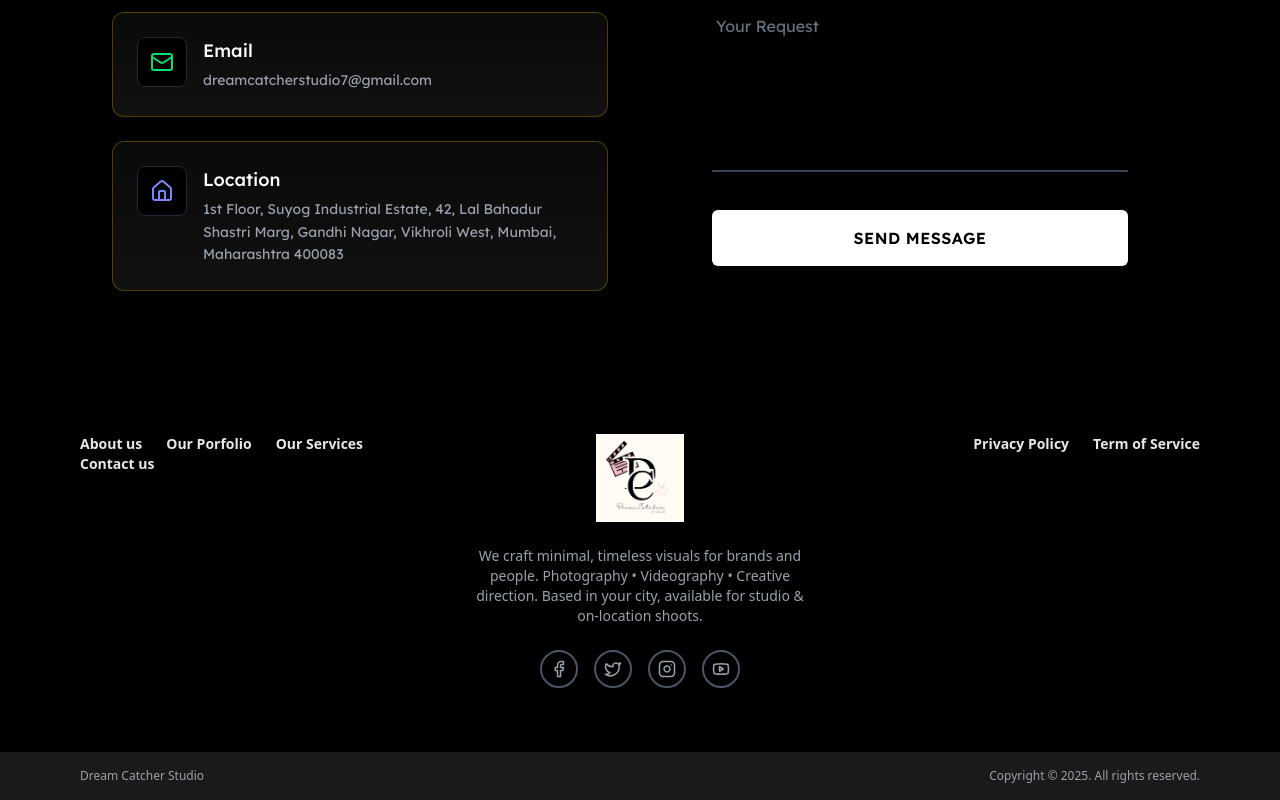
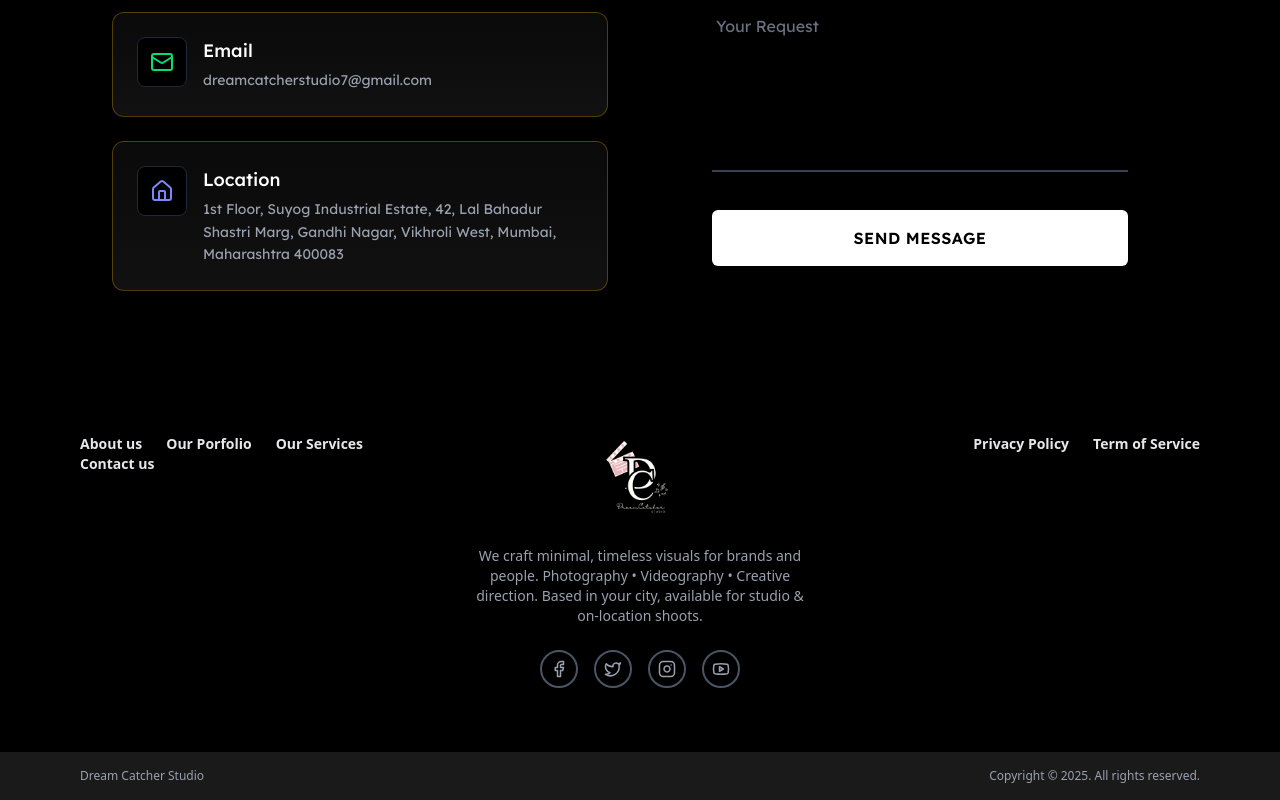
Before and after one commit to inshad711/dreamcatcherstudio, a Next.js app: page / in a window 1280 px wide. Shown: the part 4679-5479 px from the top of the page. Built offline with nearby package versions, Linux system fonts and the light colour scheme.

Commit message:
done with this dreamcatcherstudio

```diff
--- a/app/components/Footer.tsx
+++ b/app/components/Footer.tsx
@@ -48,7 +48,7 @@ const Footer: React.FC = () => {
                 <Image
                   width={200}
                   height={200}
-                  src="/image/logo1.jpg" // replace with your logo path
+                  src="/logo/logo2.png" // replace with your logo path
                   alt="Dream Catcher Studio Logo"
                   className="w-22 h-auto transition-all duration-300"
                 />
```
